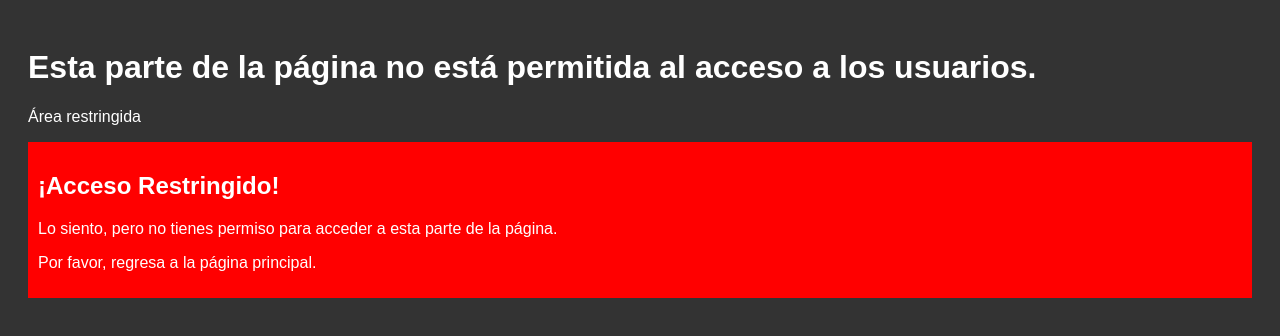
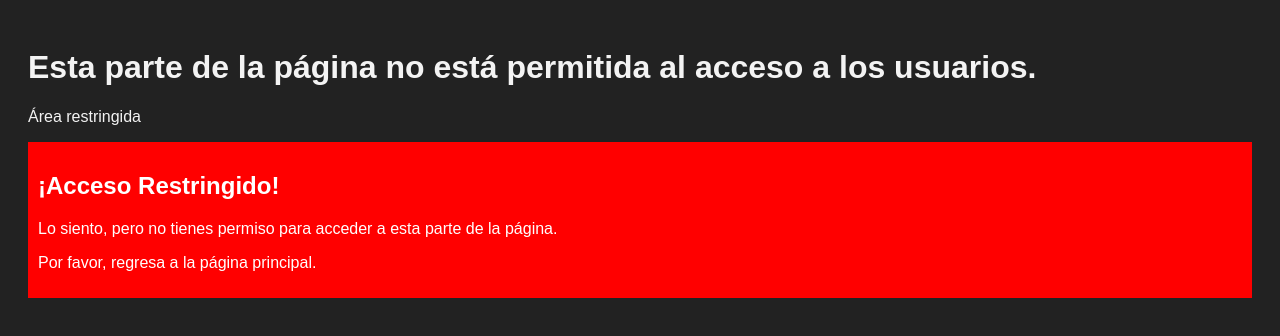
Before and after one commit to webcodem-media/webcodem-media.github.io, a plain HTML site: page index.html in a window 1280 px wide. Drawn offline with Linux system fonts and the light colour scheme.

Commit message:
Update style-1.css

```diff
--- a/resources/css/style-1.css
+++ b/resources/css/style-1.css
@@ -1,6 +1,6 @@
 body {
-            background-color: #333;
-            color: #fff;
+            background-color: #222;
+            color: #f3f3f3;
             font-family: Arial, sans-serif;
             padding: 20px;
 }
```
